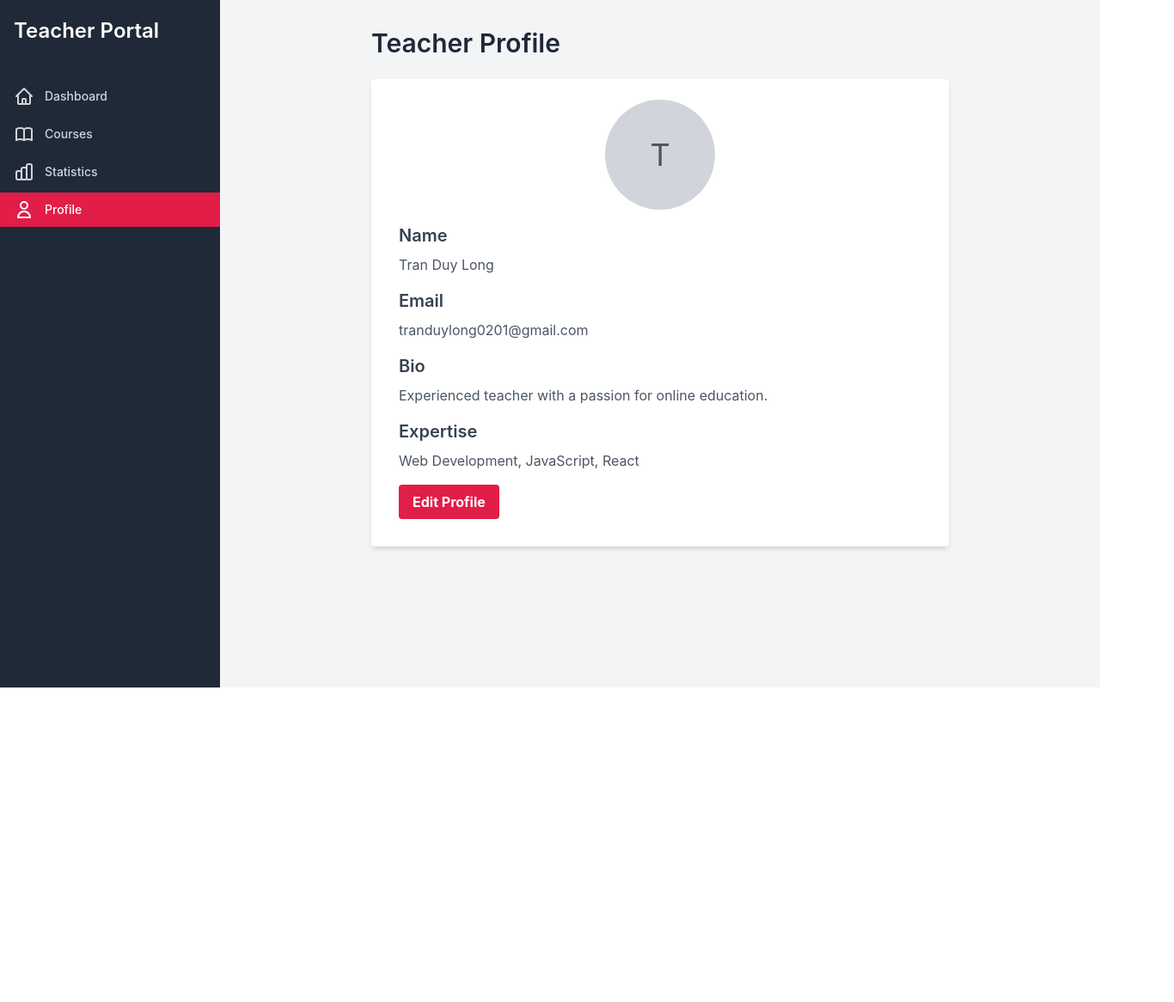
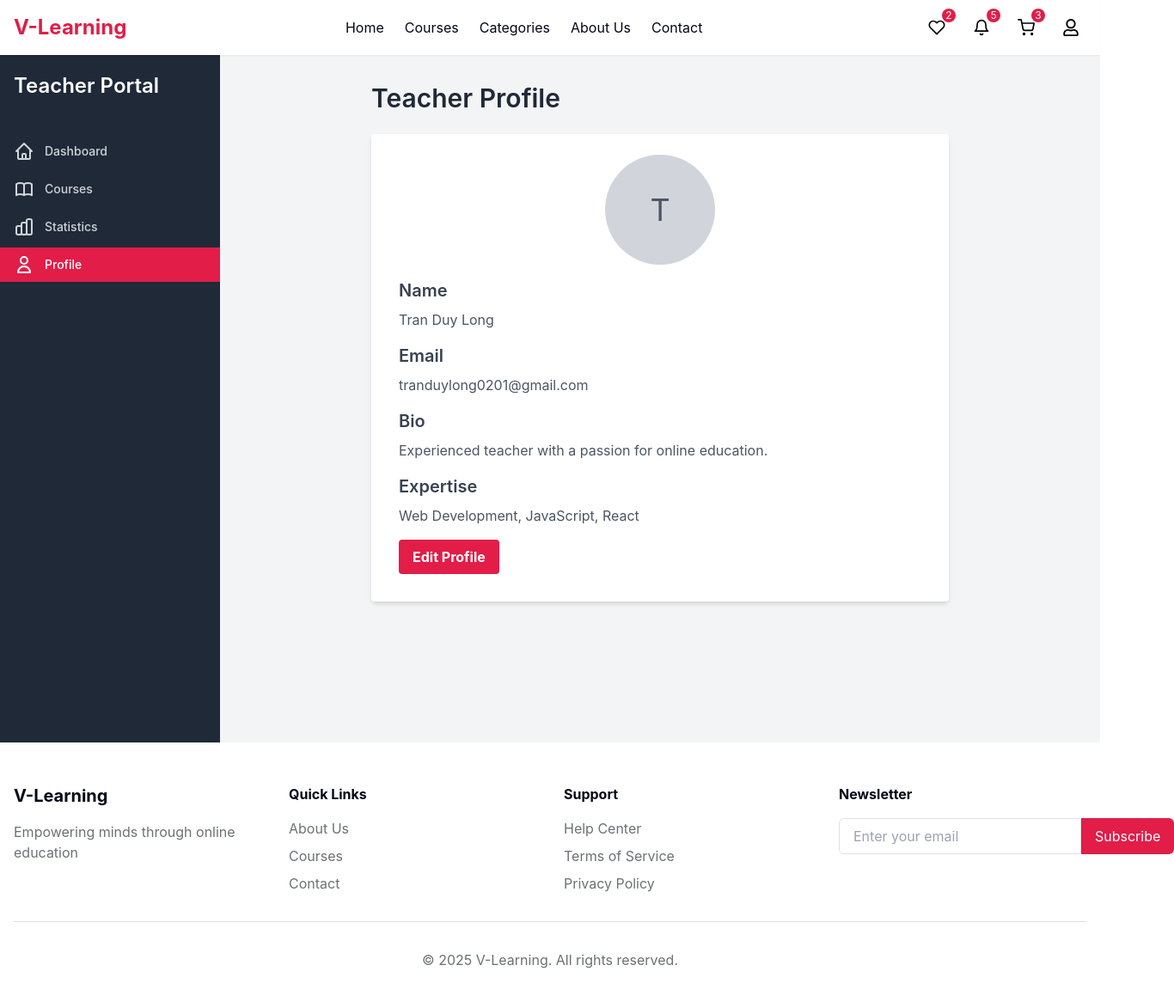
Before and after one commit to nguyenbathevien/KLTN, a React (Vite) app in the folder FE/client/: page /teacher/profile in a window 1280 px wide. Shown: the top 1166 px of the page at 86% size, 1366 px wide, since content can reach past the window. Before the commit the page ends 800 px from the top, so only its background shows below. Built offline with nearby package versions, Linux system fonts and the light colour scheme.

Commit message:
cap nhat ui teacher

```diff
--- a/FE/client/src/App.jsx
+++ b/FE/client/src/App.jsx
@@ -7,6 +7,7 @@ import TeacherRoutes from "./routes/TeacherRoutes";
 import { AuthProvider } from "./contexts/AuthContext";
 import CourseCatalogPage from "./pages/guest/CourseCatalog/CourseCatalogPage";
 import StudentRoutes from "./routes/StudentRoutes";
+// import PrivateRoute from "./routes/PrivateRoute";
 
 function App() {
   return (
--- a/FE/client/src/components/PrivateRoute.jsx
+++ /dev/null
@@ -1,20 +0,0 @@
-import React from "react";
-import { Navigate, useLocation } from "react-router-dom";
-import { useAuth } from "../contexts/AuthContext";
-
-const PrivateRoute = ({ children }) => {
-  const { user } = useAuth();
-  const location = useLocation();
-
-  if (!user) {
-    // Chuyển hướng họ đến trang /login, nhưng lưu lại vị trí hiện tại mà họ
-    // đang cố gắng truy cập khi bị chuyển hướng. Điều này cho phép chúng ta
-    // gửi họ đến trang đó sau khi họ đăng nhập, điều này mang lại trải nghiệm người dùng
-    // tốt hơn so với việc để họ ở trang chính.
-    return <Navigate to="/login" state={{ from: location }} replace />;
-  }
-
-  return children;
-};
-
-export default PrivateRoute;
--- a/FE/client/src/components/common/Layout/TeacherLayout.jsx
+++ b/FE/client/src/components/common/Layout/TeacherLayout.jsx
@@ -1,5 +1,7 @@
 import React from "react";
 import { Link, useLocation } from "react-router-dom";
+import Header from "../Header/Header";
+import Footer from "../Footer/Footer";
 
 const TeacherLayout = ({ children }) => {
   const location = useLocation();
@@ -11,11 +13,15 @@ const TeacherLayout = ({ children }) => {
   };
 
   return (
+    <div>
+      <Header></Header>
       <div className="flex h-screen bg-gray-100">
         {/* Sidebar */}
         <aside className="w-64 bg-gray-800">
           <div className="px-4 py-5">
-          <h2 className="text-2xl font-semibold text-white">Teacher Portal</h2>
+            <h2 className="text-2xl font-semibold text-white">
+              Teacher Portal
+            </h2>
           </div>
           <nav className="mt-5">
             <Link
@@ -110,6 +116,8 @@ const TeacherLayout = ({ children }) => {
           <div className="container mx-auto px-6 py-8">{children}</div>
         </main>
       </div>
+      <Footer></Footer>
+    </div>
   );
 };
 
--- a/FE/client/src/routes/PrivateRoute.jsx
+++ b/FE/client/src/routes/PrivateRoute.jsx
@@ -0,0 +1,20 @@
+import React from "react";
+import { Navigate, useLocation } from "react-router-dom";
+import { useAuth } from "../contexts/AuthContext";
+
+const PrivateRoute = ({ children }) => {
+  const { user } = useAuth();
+  const location = useLocation();
+
+  if (!user) {
+    // Chuyển hướng họ đến trang /login, nhưng lưu lại vị trí hiện tại mà họ
+    // đang cố gắng truy cập khi bị chuyển hướng. Điều này cho phép chúng ta
+    // gửi họ đến trang đó sau khi họ đăng nhập, điều này mang lại trải nghiệm người dùng
+    // tốt hơn so với việc để họ ở trang chính.
+    return <Navigate to="/login" state={{ from: location }} replace />;
+  }
+
+  return children;
+};
+
+export default PrivateRoute;
```
Lines whose indentation alone changed are shown as unchanged.
